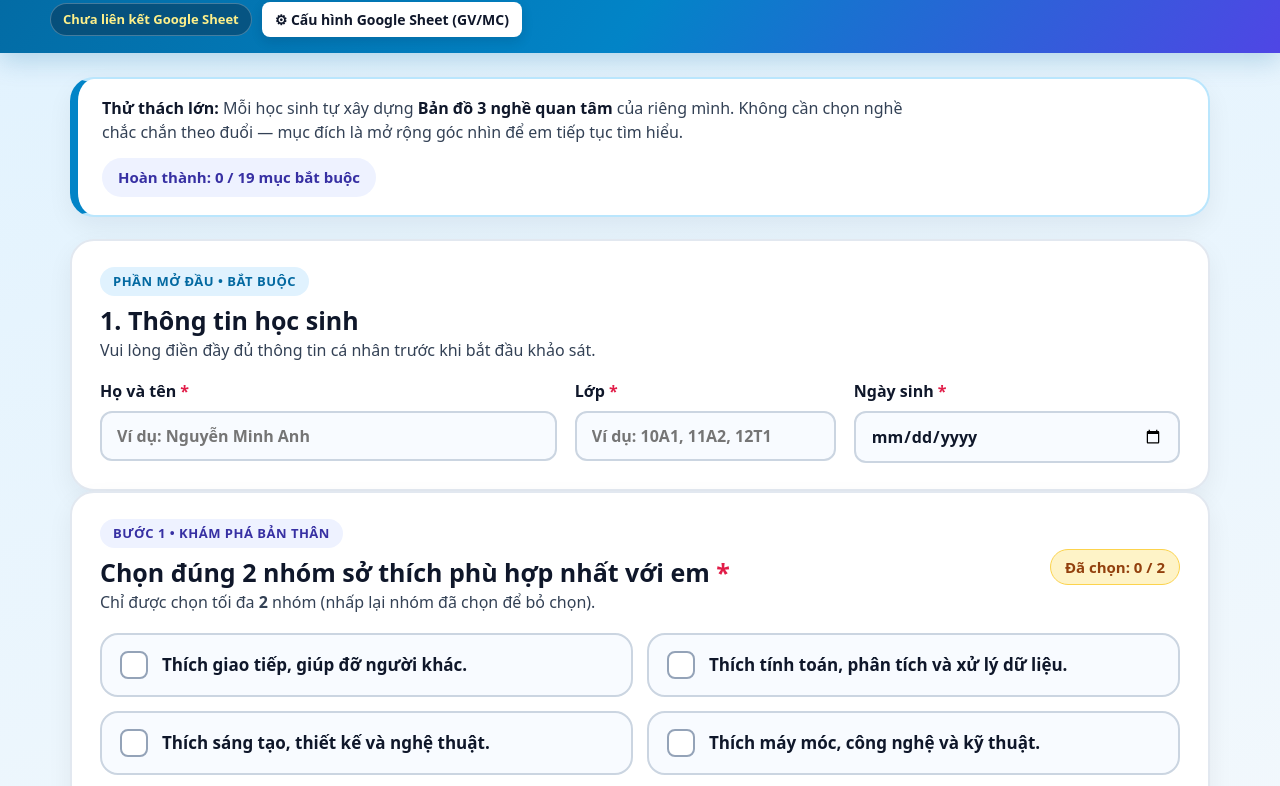
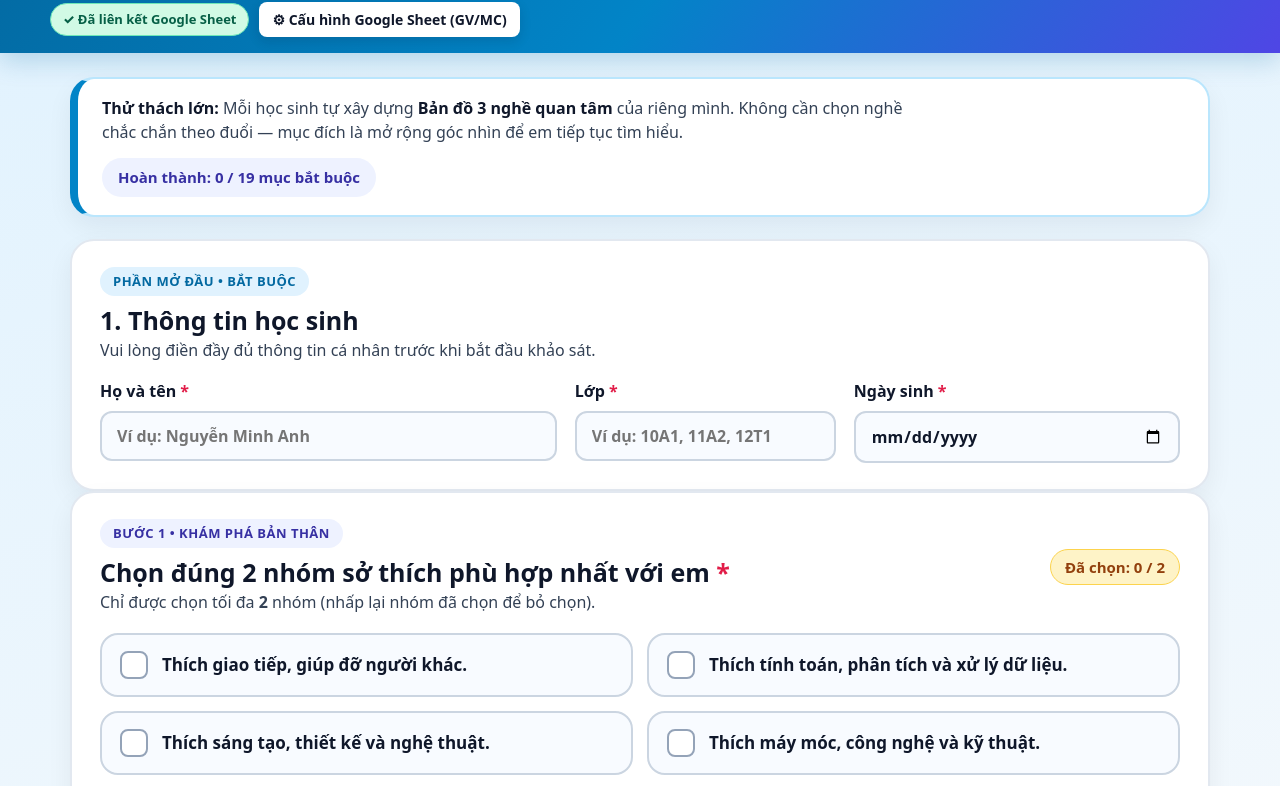
Before and after one commit to hoangboss06/ban-do-3-nghe-nghiep, a plain HTML site: page index.html in a window 1280 px wide. Shown: the part 103-889 px from the top of the page. Drawn offline with Linux system fonts and the light colour scheme.

Commit message:
Update index.html

```diff
--- a/index.html
+++ b/index.html
@@ -1236,8 +1236,8 @@
       "use strict";
 
       const DEFAULT_WEBHOOK_URL = "https://script.google.com/macros/s/AKfycbwtd-INoPCNz_eirIIXP3IQiLVXVTZ3vbLIwW0e9BUp73InLTEZGXedW_zPOemzk2UE6g/exec";
-      if (!localStorage.getItem("lkt_bando3nghe_webhook_url")) {
-        localStorage.setItem("lkt_bando3nghe_webhook_url", DEFAULT_WEBHOOK_URL);
+     if (!localStorage.getItem("lkt_act5_apps_script_url_v1")) {
+        localStorage.setItem("lkt_act5_apps_script_url_v1", DEFAULT_WEBHOOK_URL);
       }
       /* =====================================================================
          HẰNG SỐ & DỮ LIỆU CHUẨN THEO KẾ HOẠCH BÀI DẠY
```
